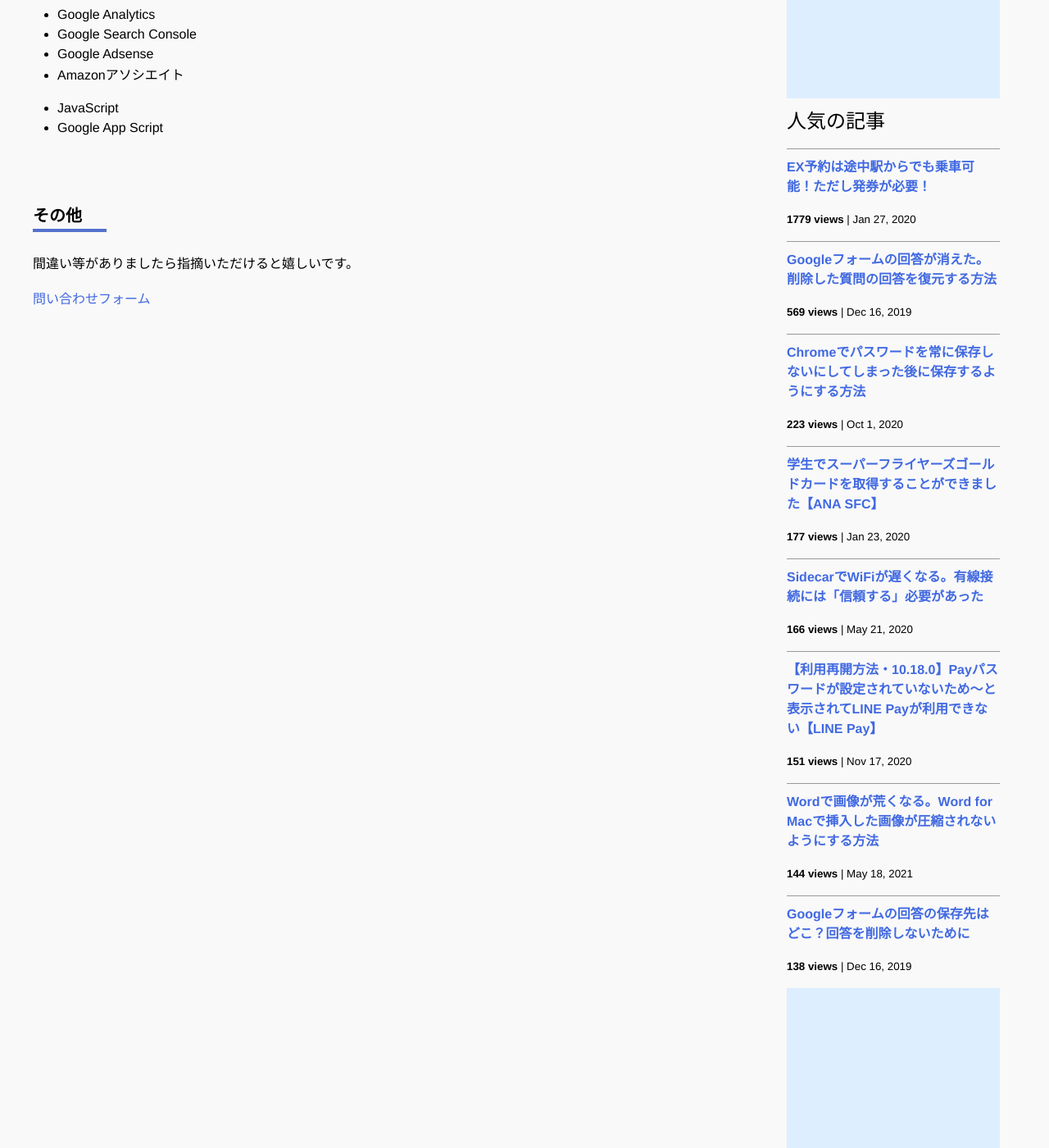
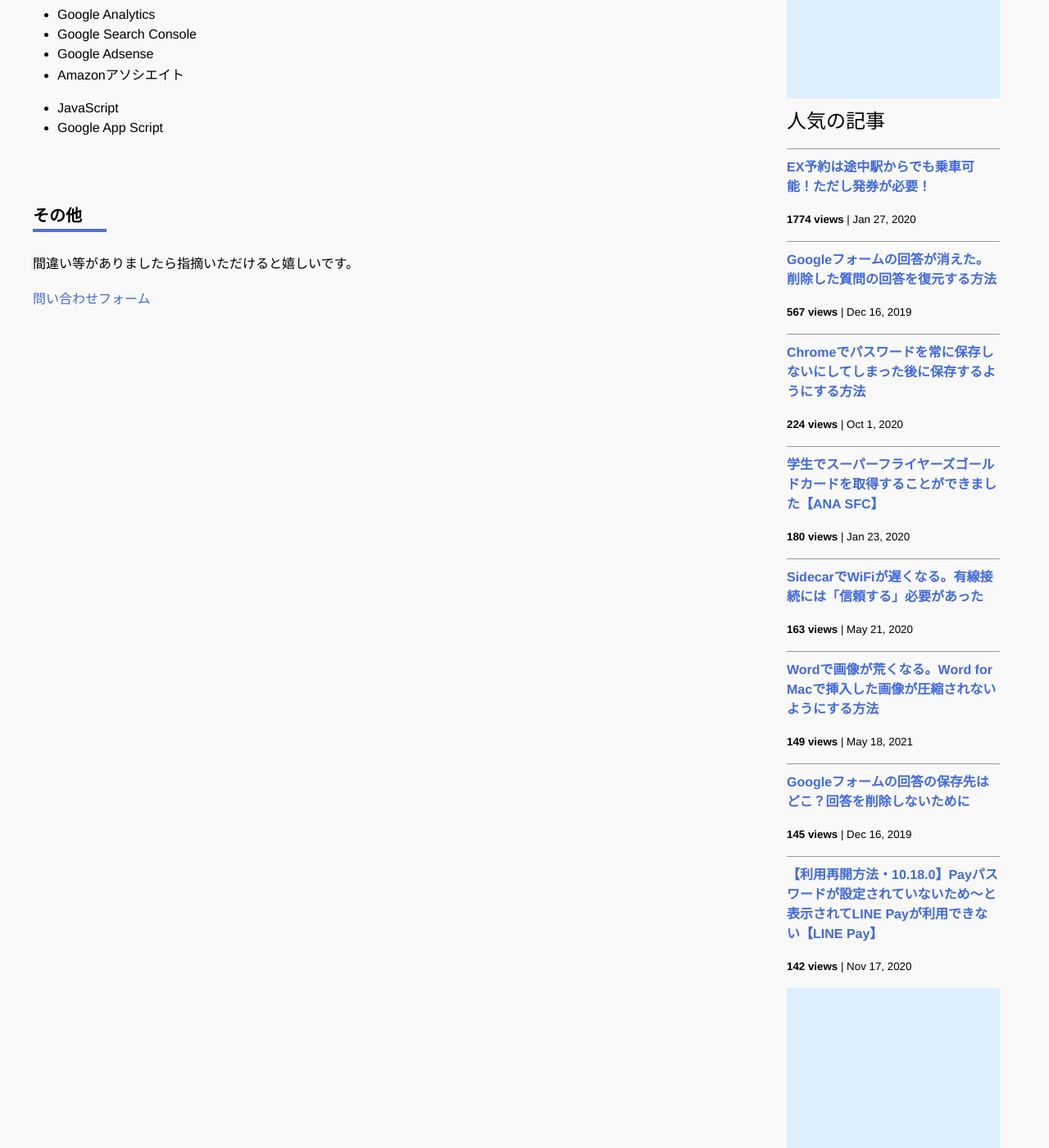
Before and after one commit to iwanaminami/shoyaiwaname, a Jekyll site: the page built from about.markdown, in a window 1280 px wide and 1400 px high, scrolled down 693 px. Shown: the whole window at 82% size. Built offline with Jekyll 4.4.1, drawn with Linux system fonts in a browser that asks for light colours; nearby versions of some CDN libraries; comment, search, counter and statistics services are not loaded.

Commit message:
a new commit message

```diff
--- a/_data/popularposts.yml
+++ b/_data/popularposts.yml
@@ -1,17 +1,17 @@
 side:
-  - view: 1779
+  - view: 1774
     url: /2020/01/27/ex-rideontheway.html
-  - view: 569
+  - view: 567
     url: /2019/12/16/restore-googleform.html
-  - view: 223
+  - view: 224
     url: /2020/10/01/googlepassword.html
-  - view: 177
+  - view: 180
     url: /2020/01/23/sfcgold.html
-  - view: 166
+  - view: 163
     url: /2020/05/21/sidecar-via-cable.html
-  - view: 151
+  - view: 149
+    url: /2021/05/18/image-compression-word.html
+  - view: 145
+    url: /2019/12/16/googleform-answers.html
+  - view: 142
     url: /2020/11/17/linepay.html
-  - view: 144
-    url: /2021/05/18/image-compression-word.html
-  - view: 138
-    url: /2019/12/16/googleform-answers.html
```
